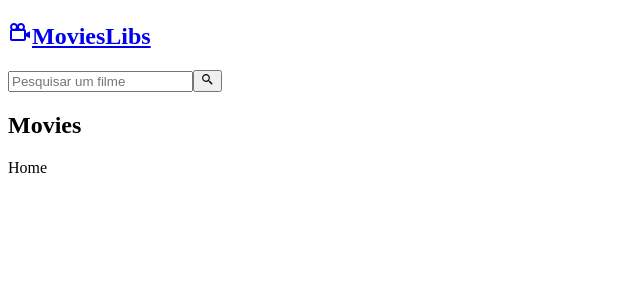
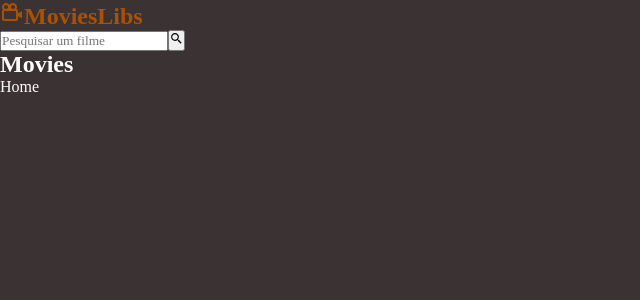
Before and after one commit to DaviMaroto/TMDB_Api_, a React (Vite) app in the folder movies/: page / in a window 1280 px wide. Shown: the top 300 px of the page, without its empty margins (0-640 px from the left). Built offline with nearby package versions, Linux system fonts and the light colour scheme.

Commit message:
Estilização da página principal

```diff
--- a/movies/src/index.css
+++ b/movies/src/index.css
@@ -0,0 +1,18 @@
+*{
+    font-family: Poppins;
+    margin: 0;
+    padding: 0;
+    box-sizing: border-box;
+}
+body{
+    background-color: rgb(59, 51, 51);
+    color: #fff;
+}
+a {
+    text-decoration: none;
+    color: rgb(206, 107, 25);
+    transition: .5s;
+}
+a:hover{
+    color: rgb(170, 81, 8);
+}
```
Also changed, not shown: movies/src/components/Navbar.jsx (line endings or trailing spaces).
